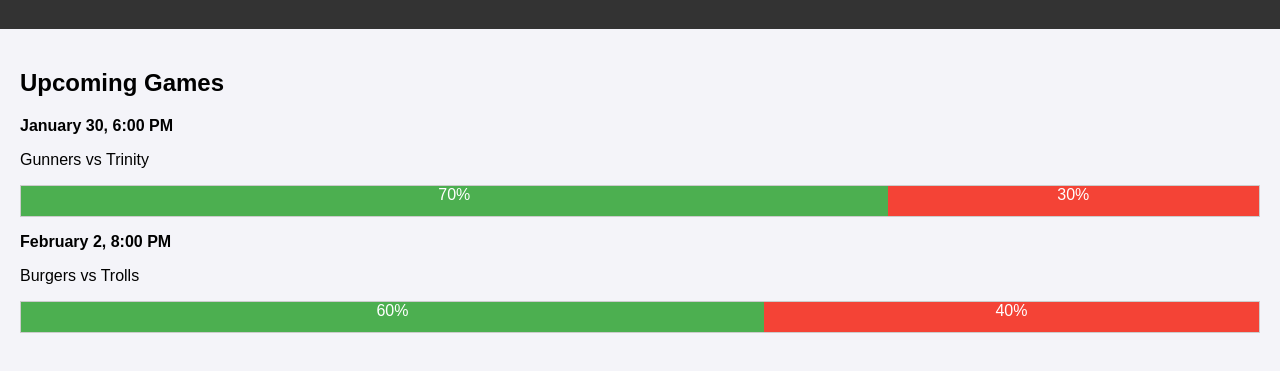
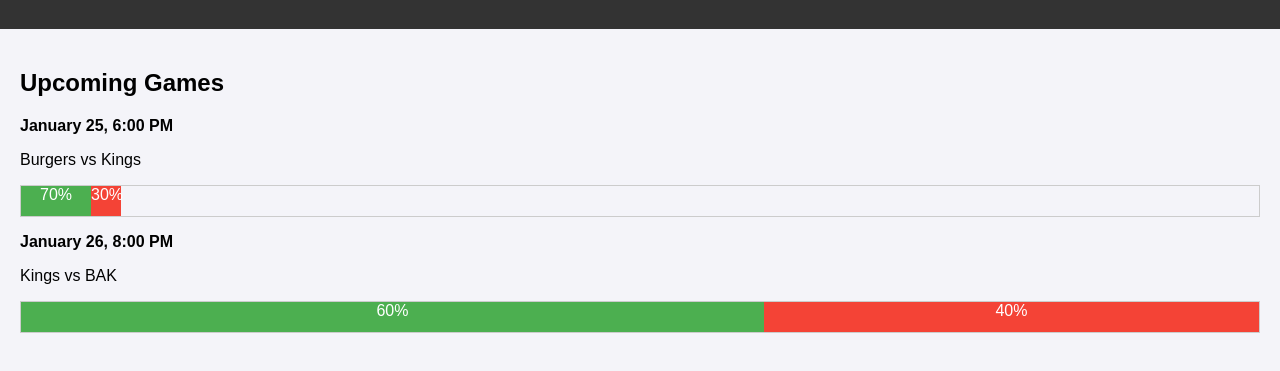
Before and after one commit to jrdibs/ses, a plain HTML site: page index.html in a window 1280 px wide. Shown: the part 71-442 px from the top of the page. Drawn offline with Linux system fonts and the light colour scheme.

Commit message:
Update index.html

```diff
--- a/index.html
+++ b/index.html
@@ -90,17 +90,17 @@
     <div id="home" class="container">
         <h2>Upcoming Games</h2>
         <div>
-            <p><strong>January 30, 6:00 PM</strong></p>
-            <p>Gunners vs Trinity</p>
+            <p><strong>January 25, 6:00 PM</strong></p>
+            <p>Burgers vs Kings</p>
             <div class="prediction-bar" onmouseover="showTooltip(this)" onmouseout="hideTooltip(this)">
-                <div class="team-a" style="width: 70%;">70%</div>
-                <div class="team-b" style="width: 30%;">30%</div>
+                <div class="team-a" style="width: 70px;">70%</div>
+                <div class="team-b" style="width: 30px;">30%</div>
                 <div class="tooltip">Expert Prediction</div>
             </div>
         </div>
         <div>
-            <p><strong>February 2, 8:00 PM</strong></p>
-            <p>Burgers vs Trolls</p>
+            <p><strong>January 26, 8:00 PM</strong></p>
+            <p>Kings vs BAK</p>
             <div class="prediction-bar" onmouseover="showTooltip(this)" onmouseout="hideTooltip(this)">
                 <div class="team-a" style="width: 60%;">60%</div>
                 <div class="team-b" style="width: 40%;">40%</div>
```
